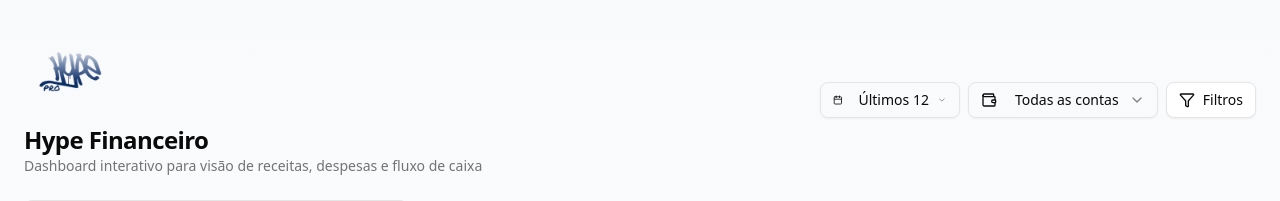
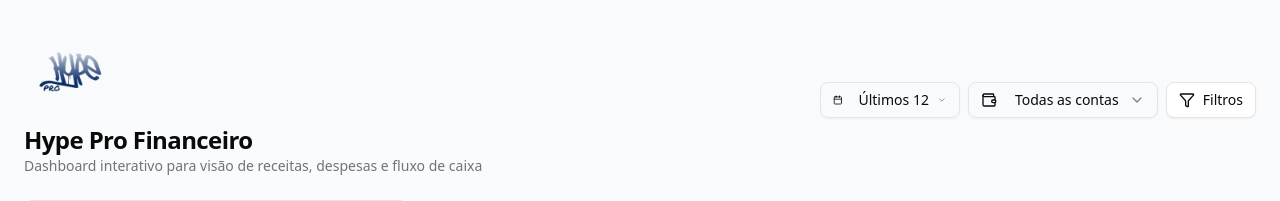
Before and after one commit to lara-ismenia089/hype-pro-financeiro, a Next.js app: page / in a window 1280 px wide. Shown: the top 201 px of the page. Built offline with nearby package versions, Linux system fonts and the light colour scheme.

Commit message:
Ajuste no nome da aplicação

```diff
--- a/src/app/layout.tsx
+++ b/src/app/layout.tsx
@@ -2,7 +2,7 @@ import type { Metadata } from "next";
 import "./globals.css";
 
 export const metadata: Metadata = {
-  title: "Hype Financeiro",
+  title: "Hype Pro Financeiro",
   description:
     "Aplicação financeiro desenvolvido por Israel Frota para facilitar a visualização de informações e apoiar a tomada de decisões.",
   authors: [
@@ -11,7 +11,7 @@ export const metadata: Metadata = {
   ],
   keywords: ["finanças", "dashboard", "gestão financeira", "análise de dados"],
   openGraph: {
-    title: "Hype Financeiro",
+    title: "Hype Pro Financeiro",
     description:
       "Visualize receitas, despesas e fluxo de caixa em um dashboard financeiro moderno e interativo.",
     type: "website",
--- a/src/app/page.tsx
+++ b/src/app/page.tsx
@@ -177,7 +177,7 @@ export default function FinanceDashboardMockup() {
         {/* Header */}
         <div className="flex flex-col gap-4 sm:flex-row sm:items-center sm:justify-between">
           <Header
-            title="Hype Financeiro"
+            title="Hype Pro Financeiro"
             subtitle="Dashboard interativo para visão de receitas, despesas e fluxo de caixa"
           />
           <div className="flex items-center gap-2">
```
